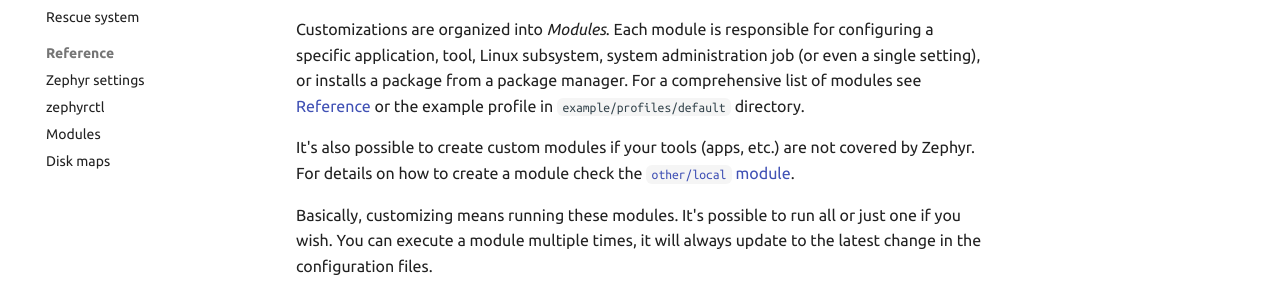
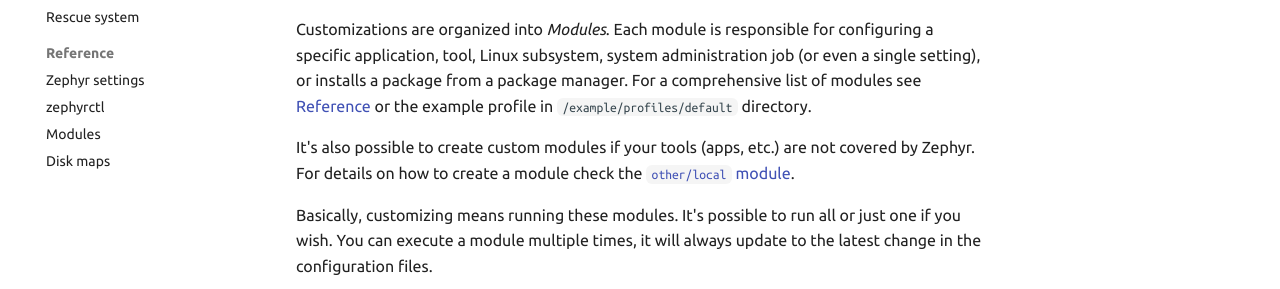
Before and after one commit to es-progress/zephyr, an MkDocs documentation site: the page built from docs/customize.md, in a window 1280 px wide and 1391 px high. Shown: the part 372-661 px from the top of the window. Built offline with MkDocs 1.6.1 and Material for MkDocs 9.7.7, drawn with Linux system fonts in a browser that asks for light colours; emoji names are drawn with the system emoji font; comment, search, counter and statistics services are not loaded.

```diff
--- a/docs/customize.md
+++ b/docs/customize.md
@@ -9,7 +9,7 @@ However, it's the simplest task. :wink:
 
 Customizations are organized into _Modules_.
 Each module is responsible for configuring a specific application, tool, Linux subsystem, system administration job (or even a single setting), or installs a package from a package manager.
-For a comprehensive list of modules see [Reference](reference/modules.md) or the example profile in `example/profiles/default` directory.
+For a comprehensive list of modules see [Reference](reference/modules.md) or the example profile in `/example/profiles/default` directory.
 
 It's also possible to create custom modules if your tools (apps, etc.) are not covered by Zephyr.
 For details on how to create a module check the [`other/local` module](reference/modules.md#local).
```
